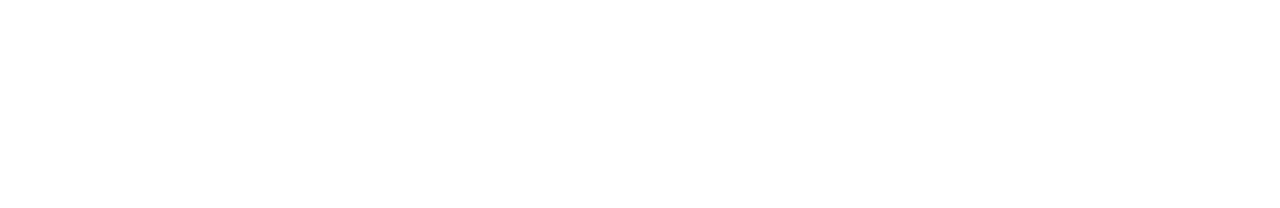
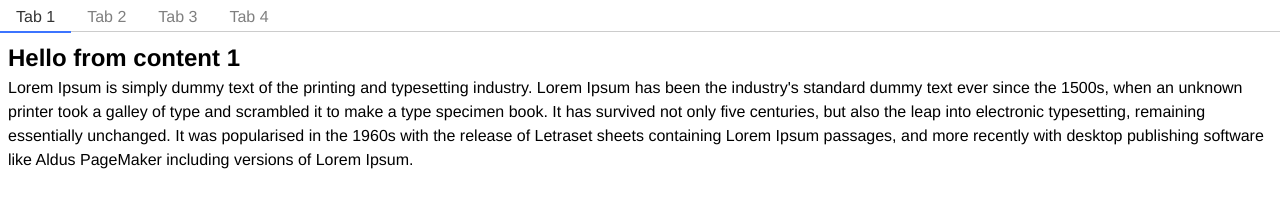
Before and after one commit to Muneharu/JS-playground, a plain HTML site: page index.html in a window 1280 px wide. Drawn offline with Linux system fonts and the light colour scheme.

Commit message:
fix rendering

```diff
--- a/Component.js
+++ b/Component.js
@@ -14,7 +14,9 @@ class Component {
     this.element = document.createElement(this.tag);
     this.element.classList.add(this.className);
     this.events = this.listeners.map(type => {
+      console.log(type, "type");
       const handler = this[type]
+      console.log("handler", handler)
       if (!handler) throw Error(`handler ${type} is not implemented`);
       this.element.addEventListener(type, handler);
       return { type, handler }
@@ -26,8 +28,7 @@ class Component {
   }
 
   render() {
-    if (this.element) this.distroy();
-
+    if (this.element) this.destroy();
     this.init();
     this.element.innerHTML = this.toHTML();
     this.root.appendChild(this.element);
--- /dev/null
+++ b/components/Tabs/Tabs.css
@@ -0,0 +1,45 @@
+* {
+  box-sizing: border-box;
+  margin: 0;
+  padding: 0;
+}
+
+body {
+  font-family: "Helvetica Neue", sans-serif;
+  height: 100vh;
+}
+
+#app {
+  display: flex;
+  flex-direction: row;
+  height: 100%;
+}
+
+.tabs__list {
+    display: flex;
+    flex-direction: row;
+    height: 2rem;
+    border-bottom: 1px solid rgba(0, 0, 0, 0.2);
+}
+
+.tabs__list__element {
+    display: inline-block;
+    padding: 0.5rem 1rem;
+    color: rgba(0, 0, 0, 0.5);
+    user-select: none;
+    cursor: pointer;
+}
+
+.tabs__list__element:hover {
+    color: rgba(0, 0, 0, 0.6);
+}
+
+.tabs__list__element.tabs__list__element--active {
+    box-shadow: 0 2px 0 0 #3c74ff;
+    color: rgba(0, 0, 0, 0.8);
+}
+
+.tabs__content {
+    padding: 0.5rem;
+    line-height: 1.5;
+}
--- a/components/Tabs.js
+++ b/components/Tabs/Tabs.js
@@ -8,31 +8,37 @@ class Tabs extends Component {
     console.log("SOMEHOW WORKING")
   }
 
-  onHTML() {
+  toHTML() {
     const activeTab = this.tabs[this.activeIndex];
     return `
       <div class="tabs__list">
         ${this.createTabElements(this.tabs)}
       </div>
       <div class="tabs__content">
-        ${this.activeTab.content}
+        ${activeTab.content}
       </div>
     `
   }
 
   onClick(e) {
     const index = +e.target.dataset.tab
-    if(e.target.dataset.tab) {
+    console.log("CLICKED")
+    if (e.target.dataset.tab) {
       this.activeIndex = index;
       this.render();
     }
   }
 
   createTabElements(tabs) {
-    return tabs.map(({name}, index)=> {
+    return tabs.map(({ name }, index) => {
       const active = this.activeIndex === index ? "tabs__list__element--active" : "";
       return `
-        <div data-tab="${index} class="tabs__list_element ${active}" aria-selected="${!!active} role="tab">
+        <div
+          data-tab="${index}"
+          class= "tabs__list__element ${active}"
+          aria-selected= "${!!active}"
+          role= "tab">
+          ${name}
         </div>
       `.trim();
     }).join("").trim();
@@ -61,4 +67,5 @@ const tabs = [
   { name: "Tab 4", content: `${content(4)}` },
 ];
 const component = new Tabs(root, { tabs });
+console.log(component);
 component.render();
--- a/index.html
+++ b/index.html
@@ -3,11 +3,12 @@
 <head>
   <meta charset="UTF-8">
   <meta name="viewport" content="width=device-width, initial-scale=1.0">
+  <Link rel="stylesheet" href="./components/Tabs/Tabs.css">
   <title>Document</title>
 </head>
 <body>
   <main id="app"></main>
   <script type="text/javascript" src="./Component.js"></script>
-  <script type="text/javascript" src="./components/Tabs.js"></script>
+  <script type="text/javascript" src="./components/Tabs/Tabs.js"></script>
 </body>
 </html>
```
